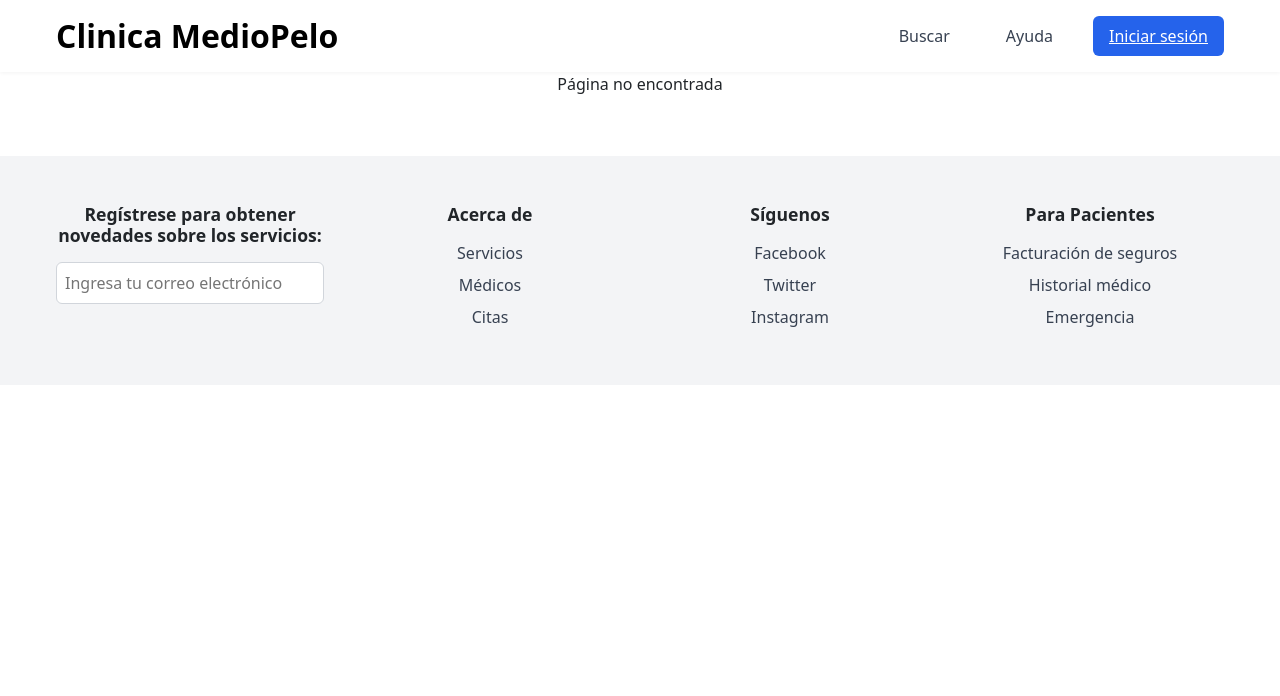
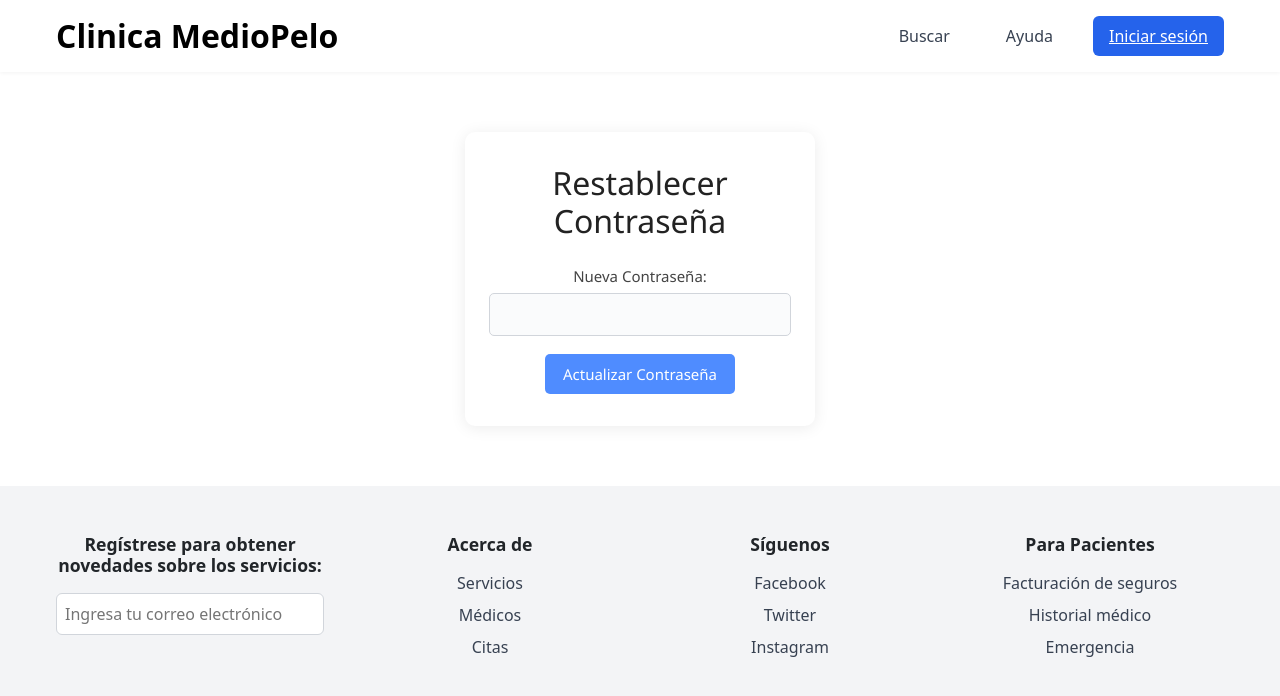
Before and after one commit to EnzoRios2001/enzorios2001.github.io, a React (Create React App) app: page /recuperar-password in a window 1280 px wide. Shown: the top 696 px of the page. Built offline with nearby package versions, Linux system fonts and the light colour scheme; no server answers.

Commit message:
version final

```diff
--- a/src/App.js
+++ b/src/App.js
@@ -12,6 +12,7 @@ import Footer from './components/Footer';
 // Páginas
 import Home from './pages/Home';
 import Login from './pages/Login';
+import RecuperarPassword from './pages/RecuperarPassword';
 import Perfil from './pages/Perfil';
 import EstadoTurnos from './pages/EstadoTurnos';
 import TurnoNuevo from './pages/TurnoNuevo';
@@ -95,6 +96,7 @@ function App() {
       <Routes>
         <Route path="/" element={<Home />} />
         <Route path="/login" element={<Login />} />
+        <Route path="/recuperar-password" element={<RecuperarPassword />} />
 
         {/* Rutas protegidas */}
         <Route
--- a/src/pages/Home.js
+++ b/src/pages/Home.js
@@ -29,9 +29,11 @@ function Home() {
       <div className="categories">
         <div className="categories-grid">
           <Link to="/info-especialistas">
-            <button><span>General</span></button>
+            <button><span>Especialistas</span></button>
           </Link>
-          <button><span>Especialistas</span></button>
+          <Link to="/recuperar-password">
+          <button><span>Cambiar Contraseña</span></button>
+          </Link>
           <button><span>Cirujanos</span></button>
           <button><span>Cardiólogo</span></button>
           <button><span>Emergencia</span></button>
--- a/src/pages/Login.js
+++ b/src/pages/Login.js
@@ -1,4 +1,4 @@
-import React, { useState } from 'react';
+import React, { useState, useEffect } from 'react';
 import { useNavigate } from 'react-router-dom';
 import { supabase } from '../supabase/client';
 import './Login.css';
@@ -137,6 +137,29 @@ function Login() {
           >
             Registrarse
           </button>
+          {/* Recuperar contraseña */}
+          <button
+            type="button"
+            onClick={async () => {
+              if (!email) {
+                setError('Por favor, ingresa tu email para recuperar la contraseña.');
+                return;
+              }
+              setLoading(true);
+              setError(null);
+              const { error } = await supabase.auth.resetPasswordForEmail(email);
+              if (error) {
+                setError(error.message);
+              } else {
+                setError('Se ha enviado un correo para restablecer la contraseña.');
+              }
+              setLoading(false);
+            }}
+            disabled={loading}
+            style={{ marginTop: '10px', display: 'block', width: '100%', background: 'transparent', color: '#4f8cff', border: 'none', textDecoration: 'underline', fontWeight: 'bold', cursor: 'pointer' }}
+          >
+            ¿Desea recuperar su <span style={{ color: '#4f8cff' }}>contraseña</span>?
+          </button>
         </form>
       ) : (
         <form onSubmit={handleRegister}>
--- /dev/null
+++ b/src/pages/RecuperarPassword.js
@@ -0,0 +1,77 @@
+import React, { useEffect, useState } from 'react';
+import { useNavigate } from 'react-router-dom';
+import { supabase } from '../supabase/client';
+
+function RecuperarPassword() {
+  const [newPassword, setNewPassword] = useState('');
+  const [loading, setLoading] = useState(false);
+  const [error, setError] = useState(null);
+  const [success, setSuccess] = useState(false);
+  const navigate = useNavigate();
+
+  useEffect(() => {
+    // Confirmar el usuario con el token de la URL
+    const hash = window.location.hash;
+    const params = new URLSearchParams(hash.replace('#', ''));
+    const token = params.get('token');
+    const type = params.get('type');
+    if (token && type === 'confirmation') {
+      supabase.auth
+        .verifyOtp({ type: 'email', token })
+        .then(({ data, error }) => {
+          if (error) setError('No se pudo confirmar el usuario.');
+        });
+    }
+  }, []);
+
+  const handlePasswordReset = async (e) => {
+    e.preventDefault();
+    if (!newPassword) {
+      setError('Por favor, ingresa la nueva contraseña.');
+      return;
+    }
+    try {
+      setLoading(true);
+      setError(null);
+      const { error } = await supabase.auth.updateUser({ password: newPassword });
+      if (error) throw error;
+      setSuccess(true);
+      setTimeout(() => navigate('/'), 2000);
+    } catch (error) {
+      setError(error.message);
+    } finally {
+      setLoading(false);
+    }
+  };
+
+  return (
+    <div className="login-container">
+      <h2>Restablecer Contraseña</h2>
+      {error && <div className="error-message">{error}</div>}
+      {success ? (
+        <div className="error-message" style={{ color: 'green' }}>
+          Contraseña actualizada correctamente. Redirigiendo...
+        </div>
+      ) : (
+        <form onSubmit={handlePasswordReset}>
+          <div className="form-group">
+            <label htmlFor="newPassword">Nueva Contraseña:</label>
+            <input
+              type="password"
+              id="newPassword"
+              value={newPassword}
+              onChange={(e) => setNewPassword(e.target.value)}
+              required
+              disabled={loading}
+            />
+          </div>
+          <button type="submit" disabled={loading}>
+            {loading ? 'Actualizando...' : 'Actualizar Contraseña'}
+          </button>
+        </form>
+      )}
+    </div>
+  );
+}
+
+export default RecuperarPassword;
```
